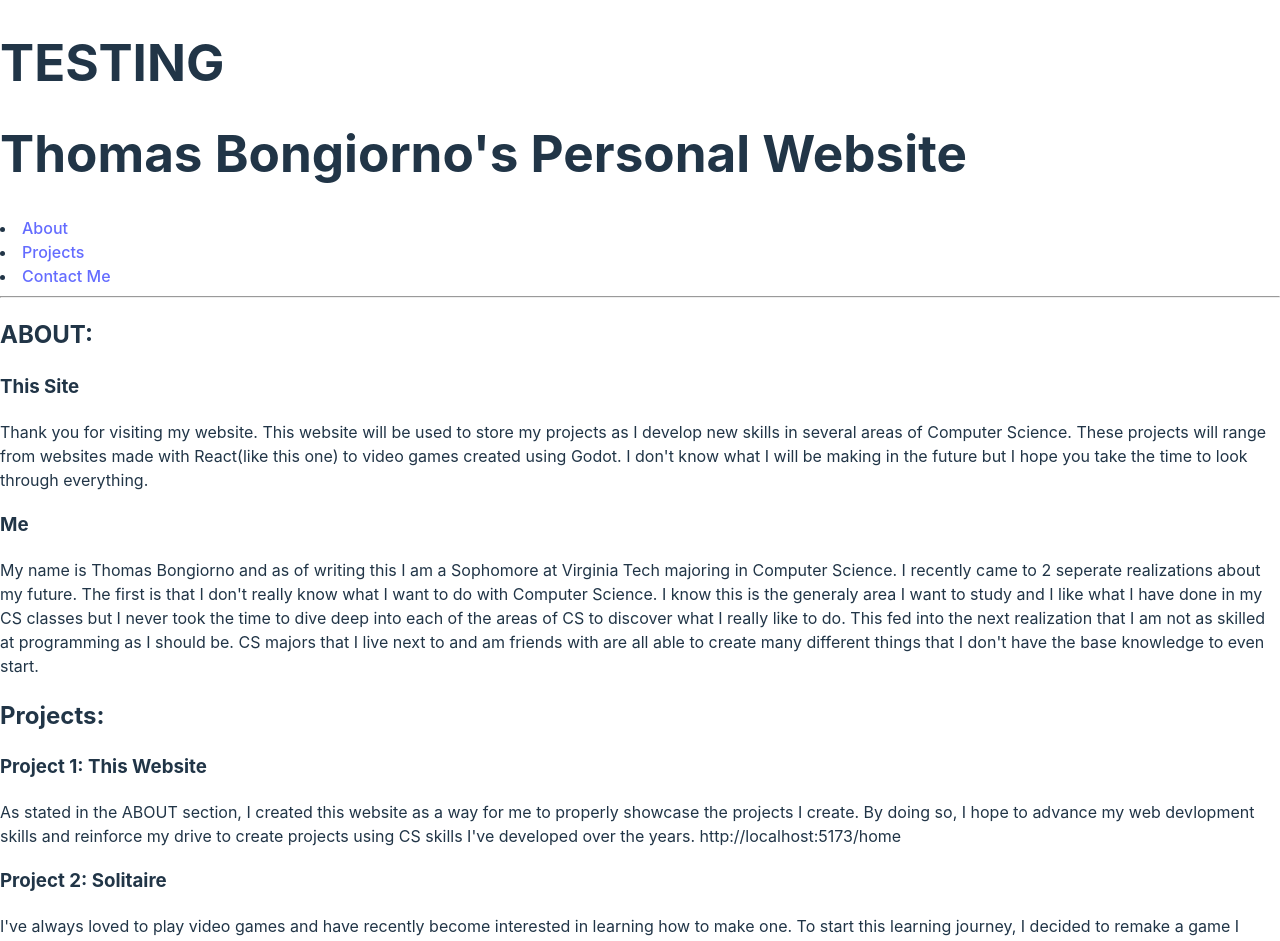
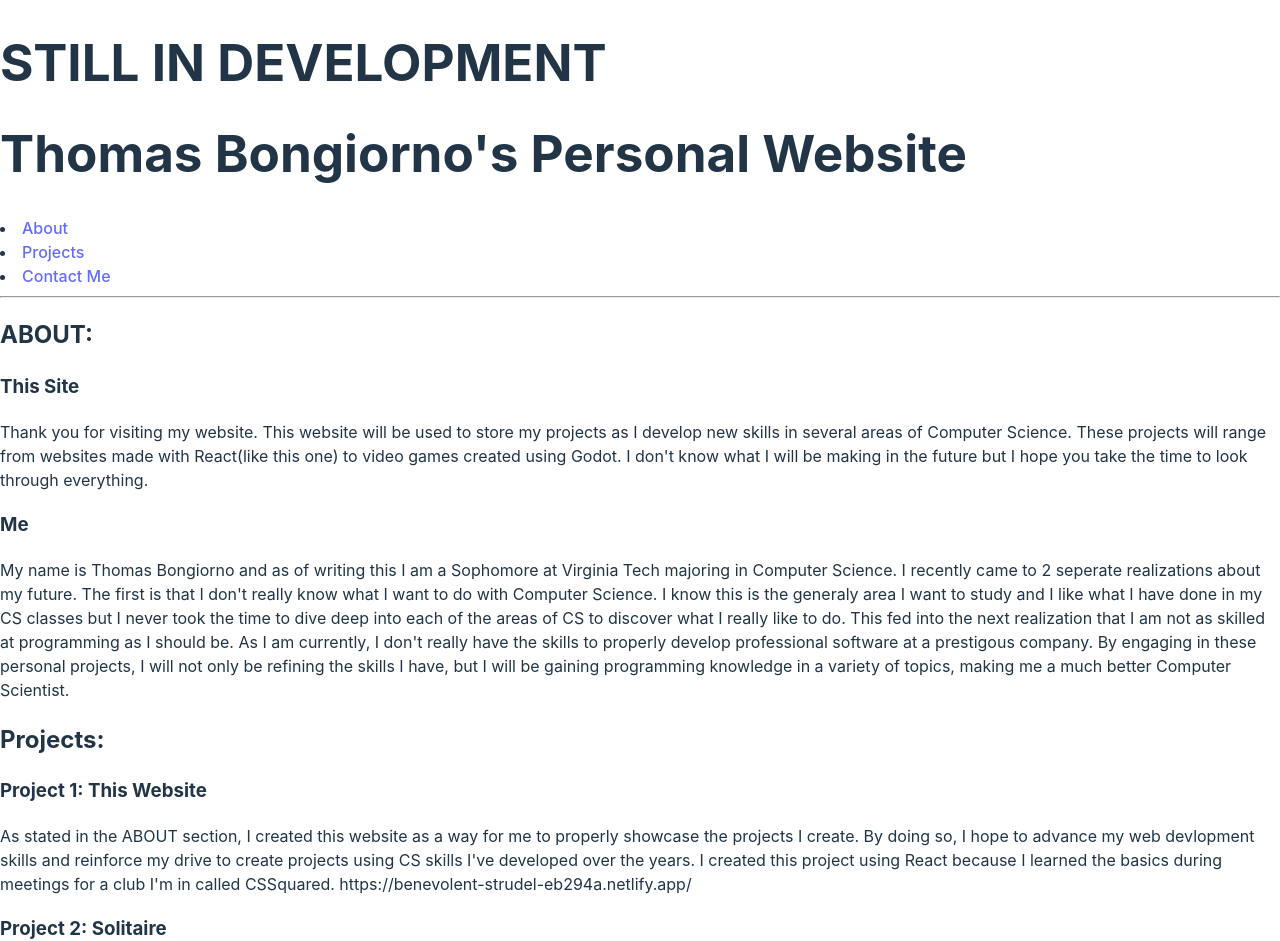
Before and after one commit to tbongiorno/TB_Website, a React (Vite) app: page / in a window 1280 px wide. Shown: the top 941 px of the page. Built offline with nearby package versions, Linux system fonts and the light colour scheme.

Commit message:
Testing Netlify Connection Part 3

```diff
--- a/src/App.jsx
+++ b/src/App.jsx
@@ -8,7 +8,7 @@ function App() {
 
     return(
       <>
-        <h1>TESTING</h1>
+        <h1>STILL IN DEVELOPMENT</h1>
         <Header/>
         <About/>
         <br></br>
--- a/src/about/About.jsx
+++ b/src/about/About.jsx
@@ -31,10 +31,13 @@ function About(){
                 took the time to dive deep into each of the areas of
                 CS to discover what I really like to do.
                 This fed into the next realization that I am not as
-                skilled at programming as I should be. CS majors that
-                I live next to and am friends with are all able to
-                create many different things that I don't have the
-                base knowledge to even start.
+                skilled at programming as I should be. As I am currently,
+                I don't really have the skills to properly develop
+                professional software at a prestigous company. By
+                engaging in these personal projects, I will not only
+                be refining the skills I have, but I will be gaining
+                programming knowledge in a variety of topics, making
+                me a much better Computer Scientist.
             </p1>
         </>
 
--- a/src/projects/Project.jsx
+++ b/src/projects/Project.jsx
@@ -12,8 +12,10 @@ function Project(){
                 As stated in the ABOUT section, I created this website as a way
                 for me to properly showcase the projects I create. By doing so, I
                 hope to advance my web devlopment skills and reinforce my drive to
-                create projects using CS skills I've developed over the years.
-                http://localhost:5173/home
+                create projects using CS skills I've developed over the years. I
+                created this project using React because I learned the basics during
+                meetings for a club I'm in called CSSquared.
+                https://benevolent-strudel-eb294a.netlify.app/
             </p>
 
             <h3>
```
